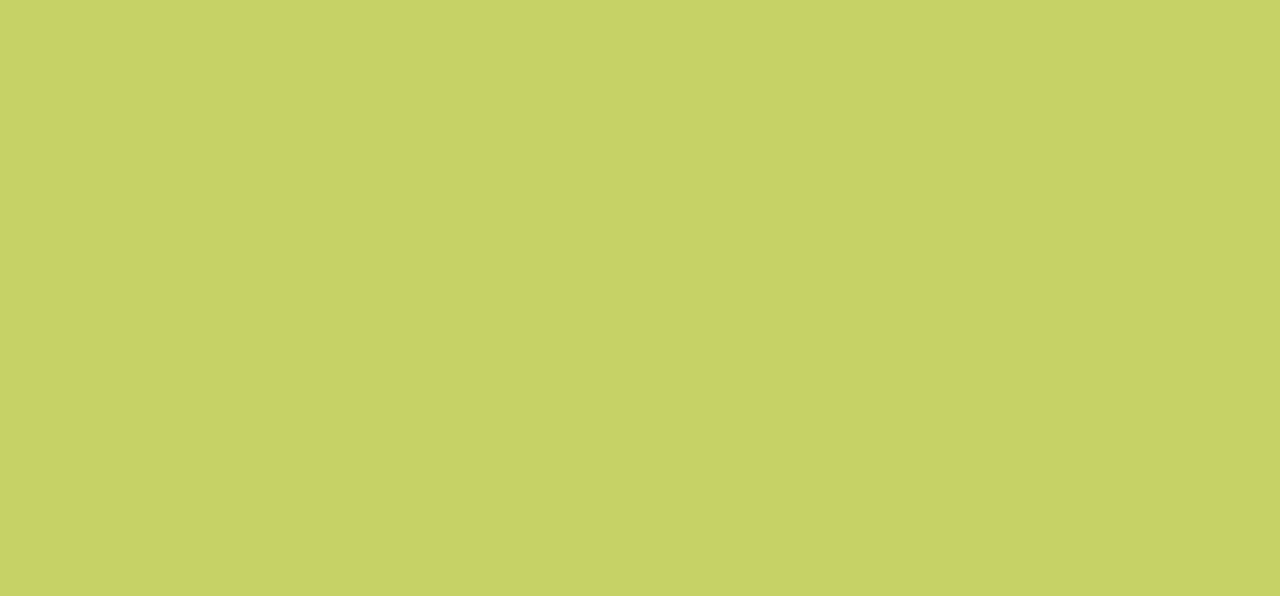
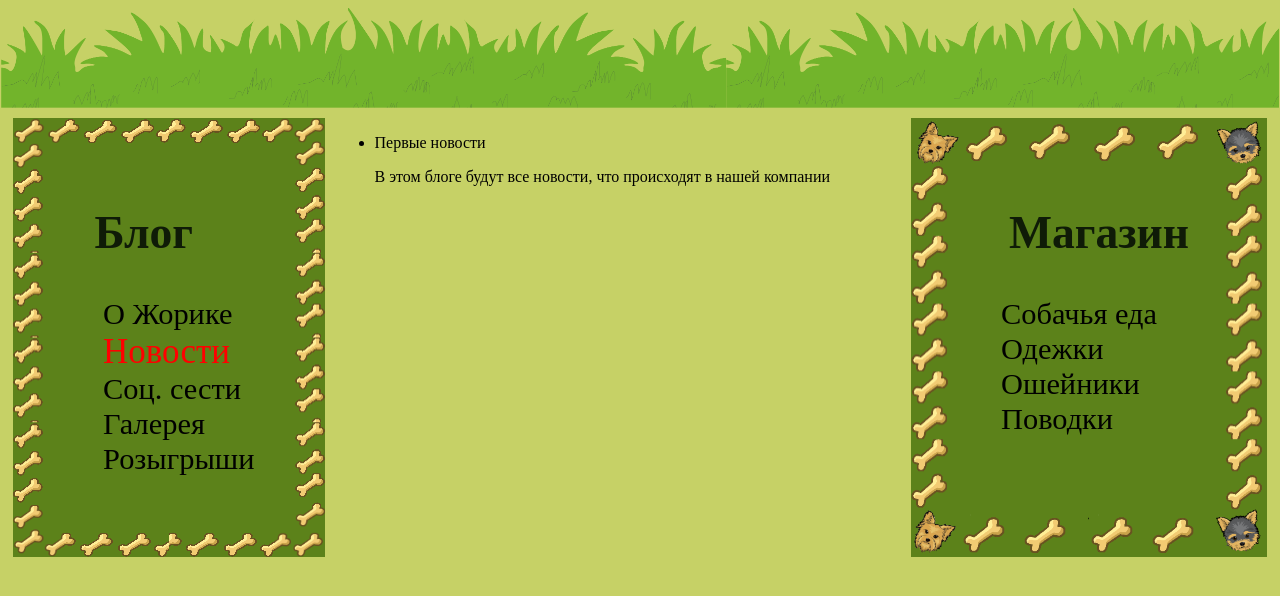
Before and after one commit to miskaOlega/store-dogs, a React (Create React App) app: page /main/news in a window 1280 px wide. Before the commit this address had no page. Shown: the top 596 px of the page. Built offline with nearby package versions, Linux system fonts and the light colour scheme.

Commit message:
Сделал пути

```diff
--- a/src/Main/Main.jsx
+++ b/src/Main/Main.jsx
@@ -1,14 +1,25 @@
-import { useState } from "react";
+import { useEffect, useState } from "react";
 import style from "../styles/styleOfMain.module.css"
+import { NavLink, Outlet } from "react-router-dom";
 
 const Main = () => {
-const [dogRun , setDogRun] = useState("-100px");
+const [dogRun , setDogRun] = useState({transform: "translateX(-100px)"});
+    useEffect( () => {
+        setTimeout(() => {
+            if(dogRun.transform === "translateX(-100px)") {
+            setDogRun({transform: `translateX(${window.screen.width + 100}px)` , transition: "15s transform linear"});
+            } else {
+                setDogRun({transform: "translateX(-100px)"})
+            }
+        } , 15000);
+    } , [dogRun]);
+
+    const active = ({isActive}) => isActive ? {color: "red" , fontSize: "35px" , } : {color: "black"};
 
     return (
         <>
         <header id={style.header}>
-
-        <div style={{transform: `translateX(${dogRun})`}} id={style.dogRun}></div>
+        <div style={dogRun} id={style.dogRun}></div>
         </header>
 
         <article id={style.article}>
@@ -18,19 +29,18 @@ const [dogRun , setDogRun] = useState("-100px");
 
         <h1>Блог</h1>
         <ul>
-            <li>О Жорике</li>
-            <li>Новости</li>
-            <li>Соц. сести</li>
-            <li>Галере</li>
-            <li>Дневник</li>
-            <li>Мероприятия</li>
+            <li><NavLink className={style.navlink} style={active} to="about">О Жорике</NavLink></li>
+            <li><NavLink className={style.navlink} style={active} to="news">Новости</NavLink></li>
+            <li><NavLink className={style.navlink} style={active} to="social">Соц. сести</NavLink></li>
+            <li><NavLink className={style.navlink} style={active} to="foto">Галерея</NavLink></li>
+            <li><NavLink className={style.navlink} style={active} to="games">Розыгрыши</NavLink></li>
         </ul>
 
         </div>
 
 
 
-        <div id={style.columnMidle}></div>
+        <div id={style.columnMidle}><Outlet /></div>
 
 
 
@@ -39,10 +49,10 @@ const [dogRun , setDogRun] = useState("-100px");
         <div className={style.columns} id={style.columnRight}>
             <h1>Магазин</h1>
             <ul>
-                <li>Корма</li>
-                <li>Одежды</li>
-                <li>Ошейники</li>
-                <li>Поводки</li>
+                <li><NavLink className={style.navlink} style={active} to="dogFood">Собачья еда</NavLink></li>
+                <li><NavLink className={style.navlink} style={active} to="clothes">Одежки</NavLink></li>
+                <li><NavLink className={style.navlink} style={active} to="collar">Ошейники</NavLink></li>
+                <li><NavLink className={style.navlink} style={active} to="leash">Поводки</NavLink></li>
             </ul>
         </div>
 
--- /dev/null
+++ b/src/Main/about/About.jsx
@@ -0,0 +1,9 @@
+const About = () => {
+    return (
+        <>
+        <p>About</p>
+        </>
+    )
+}
+
+export default About;
--- /dev/null
+++ b/src/Main/clothes/clothes.jsx
@@ -0,0 +1,9 @@
+const Clothes = () => {
+    return (
+        <>
+        <p>clothes</p>
+        </>
+    )
+}
+
+export default Clothes
--- /dev/null
+++ b/src/Main/collar/collar.jsx
@@ -0,0 +1,9 @@
+const Collar = () => {
+    return (
+        <>
+        <p>collar</p>
+        </>
+    )
+}
+
+export default Collar
--- /dev/null
+++ b/src/Main/dogFood/dogFood.jsx
@@ -0,0 +1,9 @@
+const DogFood = () => {
+    return (
+        <>
+        <p>dogFood</p>
+        </>
+    )
+}
+
+export default DogFood
--- /dev/null
+++ b/src/Main/foto/foto.jsx
@@ -0,0 +1,9 @@
+const Foto = () => {
+    return (
+        <>
+        <p>foto</p>
+        </>
+    )
+}
+
+export default Foto
--- /dev/null
+++ b/src/Main/games/games.jsx
@@ -0,0 +1,9 @@
+const Games = () => {
+    return (
+    <>
+    <p>games</p>
+    </>
+    )
+}
+
+export default Games
--- /dev/null
+++ b/src/Main/leash/leash.jsx
@@ -0,0 +1,9 @@
+const Leash = () => {
+    return (
+        <>
+        <p>leash</p>
+        </>
+    )
+}
+
+export default Leash
--- /dev/null
+++ b/src/Main/news/News.jsx
@@ -0,0 +1,15 @@
+const News = () => {
+    return (
+        <>
+        <ul><li>
+            <header>Первые новости</header>
+            <p>В этом блоге будут все новости, что происходят в нашей
+                компании
+            </p>
+            </li>
+            </ul>
+        </>
+    )
+}
+
+export default News;
--- /dev/null
+++ b/src/Main/social/social.jsx
@@ -0,0 +1,9 @@
+const Social = () => {
+    return (
+        <>
+        <p>social</p>
+        </>
+    )
+}
+
+export default Social;
--- a/src/RoutesMain.jsx
+++ b/src/RoutesMain.jsx
@@ -1,14 +1,32 @@
 import { Routes , Route } from "react-router-dom";
 import Reload from "./Reload.jsx";
 import Main from "./Main/Main.jsx"
-
+import News from "./Main/news/News.jsx";
+import About from "./Main/about/About.jsx";
+import Social from "./Main/social/social.jsx";
+import Foto from "./Main/foto/foto.jsx";
+import Games from "./Main/games/games.jsx";
+import DogFood from "./Main/dogFood/dogFood.jsx";
+import Clothes from "./Main/clothes/clothes.jsx";
+import Collar from "./Main/collar/collar.jsx";
+import Leash from "./Main/leash/leash.jsx";
 const RoutesMain = () => {
 
     return (
         <>
         <Routes>
         <Route path="/" element={<Reload />}/>
-        <Route path="/main" element={<Main />} />
+        <Route path="/main" element={<Main />}>
+            <Route path="news" element={<News />} />
+            <Route path="about" element={<About/>} />
+            <Route path="social" element={<Social />} />
+            <Route path="foto" element={<Foto />} />
+            <Route path="games" element={<Games />} />
+            <Route path="dogFood" element={<DogFood />} />
+            <Route path="clothes" element={<Clothes />} />
+            <Route path="collar" element={<Collar />} />
+            <Route path="leash" element={<Leash />} />
+         </Route>
         </Routes>
         </>
     )
--- a/src/styles/styleOfMain.module.css
+++ b/src/styles/styleOfMain.module.css
@@ -4,7 +4,7 @@
     background-image: url("./images/dress.png");
     background-size: contain;
     background-repeat: repeat-x;
-    transition: 5s ease all;
+    overflow: hidden;
 }
 
 #dogRun {
@@ -17,18 +17,19 @@
     animation-timing-function: ease;
     animation-iteration-count: infinite;
     animation-direction: alternate;
-
 }
 
 #article {
     margin: 10px 5px 0px 5px;
-    border: 1px solid black;
     display: flex;
     justify-content: space-between;
 
 }
 
-
+.navlink {
+    text-decoration: none;
+    transition: 0.5s all linear;
+}
 
 
 .columns {
@@ -66,7 +67,8 @@ text-align: center;
 
 
 #columnMidle {
-    border: 5px solid white;
+    flex-grow: 1;
+    margin: 0px 10px 0px 10px;
 }
 
 
```
